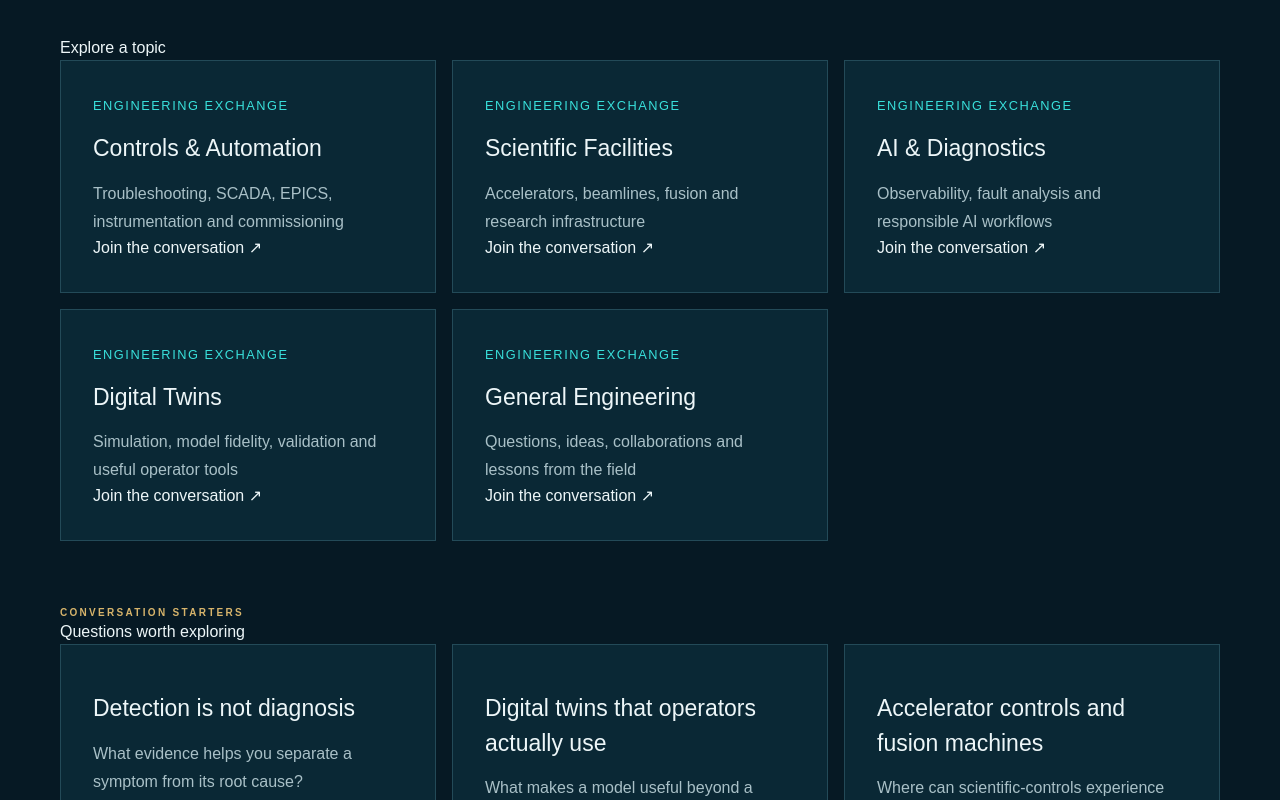
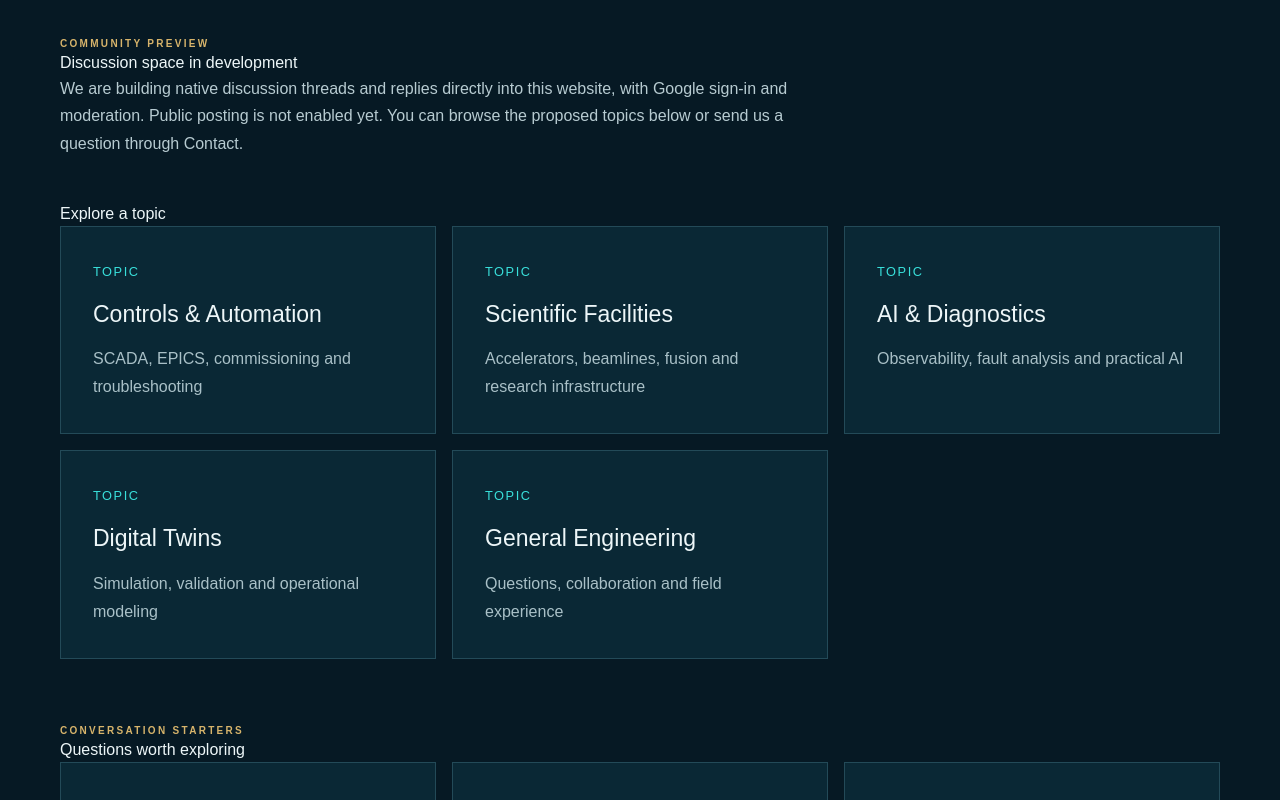
Before and after one commit to Rainer1370/Controllattice-systems, a Next.js app: page /discussions in a window 1280 px wide. Shown: the part 540-1340 px from the top of the page. Built offline with nearby package versions, Linux system fonts and the light colour scheme.

Commit message:
Replace GitHub-hosted discussion links with native community landing preview (#2)

```diff
--- a/app/discussions/page.tsx
+++ b/app/discussions/page.tsx
@@ -1,20 +1,20 @@
 import { SiteFooter, SiteHeader } from "../site-chrome";
-export const metadata = { title: "The Engineering Exchange", description: "Technical questions and conversations about controls, scientific facilities, digital twins, and practical engineering." };
+export const metadata = { title: "The Engineering Exchange", description: "An engineering discussion space for controls, research facilities, diagnostics and digital twins." };
 const topics = [
-  ["Controls & Automation", "Troubleshooting, SCADA, EPICS, instrumentation and commissioning"],
+  ["Controls & Automation", "SCADA, EPICS, commissioning and troubleshooting"],
   ["Scientific Facilities", "Accelerators, beamlines, fusion and research infrastructure"],
-  ["AI & Diagnostics", "Observability, fault analysis and responsible AI workflows"],
-  ["Digital Twins", "Simulation, model fidelity, validation and useful operator tools"],
-  ["General Engineering", "Questions, ideas, collaborations and lessons from the field"],
+  ["AI & Diagnostics", "Observability, fault analysis and practical AI"],
+  ["Digital Twins", "Simulation, validation and operational modeling"],
+  ["General Engineering", "Questions, collaboration and field experience"],
 ];
 const prompts = [
-  ["Detection is not diagnosis", "What evidence helps you separate a symptom from its root cause?"],
-  ["Digital twins that operators actually use", "What makes a model useful beyond a demonstration?"],
-  ["Accelerator controls and fusion machines", "Where can scientific-controls experience transfer across fields?"],
+  ["Detection is not diagnosis", "What evidence helps you distinguish symptoms from root causes?", "Controls & Automation"],
+  ["Digital twins that operators actually use", "What makes a model useful after the demonstration?", "Digital Twins"],
+  ["Accelerator controls and fusion machines", "Where can experience transfer between scientific facilities?", "Scientific Facilities"],
 ];
-const repo = "https://github.com/Rainer1370/Controllattice-systems";
 export default function Discussions() { return <main className="science-theme"><SiteHeader active="discussions" />
-<section className="science-page-hero"><div className="shell"><p className="eyebrow">OPEN TECHNICAL CONVERSATIONS</p><h1>The Engineering <em>Exchange</em></h1><p>Bring a question, share a practical lesson, or explore an idea with engineers and curious people. Good discussions start with curiosity, not a sales pitch.</p><div className="actions"><a className="button" href={repo+"/discussions"} target="_blank" rel="noreferrer">Browse discussions ↗</a><a className="button ghost" href="/contact?interest=Research%20or%20engineering%20collaboration">Discuss a collaboration →</a></div></div></section>
-<section className="science-content"><div className="shell"><h2>Explore a topic</h2><div className="science-card-grid">{topics.map(([title,desc])=><article className="science-card" key={title}><small>ENGINEERING EXCHANGE</small><h3>{title}</h3><p>{desc}</p><a href={repo+"/discussions"} target="_blank" rel="noreferrer">Join the conversation ↗</a></article>)}</div>
-<div style={{marginTop:64}}><p className="eyebrow">CONVERSATION STARTERS</p><h2>Questions worth exploring</h2><div className="science-card-grid">{prompts.map(([title,desc])=><article className="science-card" key={title}><h3>{title}</h3><p>{desc}</p><a href={repo+"/discussions"} target="_blank" rel="noreferrer">Discuss ↗</a></article>)}</div></div>
-<div style={{marginTop:64,maxWidth:800}}><h2>How this community works</h2><p>We welcome thoughtful questions, respectful disagreement, practical experience, and research-informed discussion. Please do not share credentials, proprietary system details, restricted facility information, or anyone's personal information.</p><p>Our first version uses GitHub Discussions for public conversations and moderation. A free GitHub account is needed to participate. The community will open once Discussions is enabled in the repository.</p><p>Prefer a private conversation? <a href="/contact" style={{textDecoration:"underline"}}>Contact Control Lattice →</a></p></div></div></section><SiteFooter /></main>; }
+<section className="science-page-hero"><div className="shell"><p className="eyebrow">CONTROL LATTICE COMMUNITY</p><h1>The Engineering <em>Exchange</em></h1><p>A place for engineers, researchers, technicians and curious people to share questions, lessons and ideas. No sales pitch required.</p><div className="actions"><a className="button" href="#topics">Explore topics ↓</a><a className="button ghost" href="/contact?interest=Research%20or%20engineering%20collaboration">Start a private conversation →</a></div></div></section>
+<section className="science-content"><div className="shell"><p className="eyebrow">COMMUNITY PREVIEW</p><h2>Discussion space in development</h2><p style={{maxWidth:760,lineHeight:1.7,color:"#b7cbd1"}}>We are building native discussion threads and replies directly into this website, with Google sign-in and moderation. Public posting is not enabled yet. You can browse the proposed topics below or send us a question through Contact.</p>
+<div id="topics" style={{marginTop:45}}><h2>Explore a topic</h2><div className="science-card-grid">{topics.map(([title,desc])=><article className="science-card" key={title}><small>TOPIC</small><h3>{title}</h3><p>{desc}</p></article>)}</div></div>
+<div style={{marginTop:64}}><p className="eyebrow">CONVERSATION STARTERS</p><h2>Questions worth exploring</h2><div className="science-card-grid">{prompts.map(([title,desc,category])=><article className="science-card" key={title}><small>{category.toUpperCase()}</small><h3>{title}</h3><p>{desc}</p><a href={"/contact?interest=General%20question%20or%20technical%20discussion"}>Share your thoughts privately ↗</a></article>)}</div></div>
+<div style={{marginTop:64,maxWidth:800}}><h2>Community guidelines</h2><p>Thoughtful technical discussion and respectful disagreement are welcome. Please do not share credentials, proprietary designs, restricted facility information, or private personal data. Public posts will be moderated once posting opens.</p><p>Have a question or want to collaborate now? <a href="/contact" style={{textDecoration:"underline"}}>Contact Control Lattice →</a></p></div></div></section><SiteFooter /></main>; }
```
